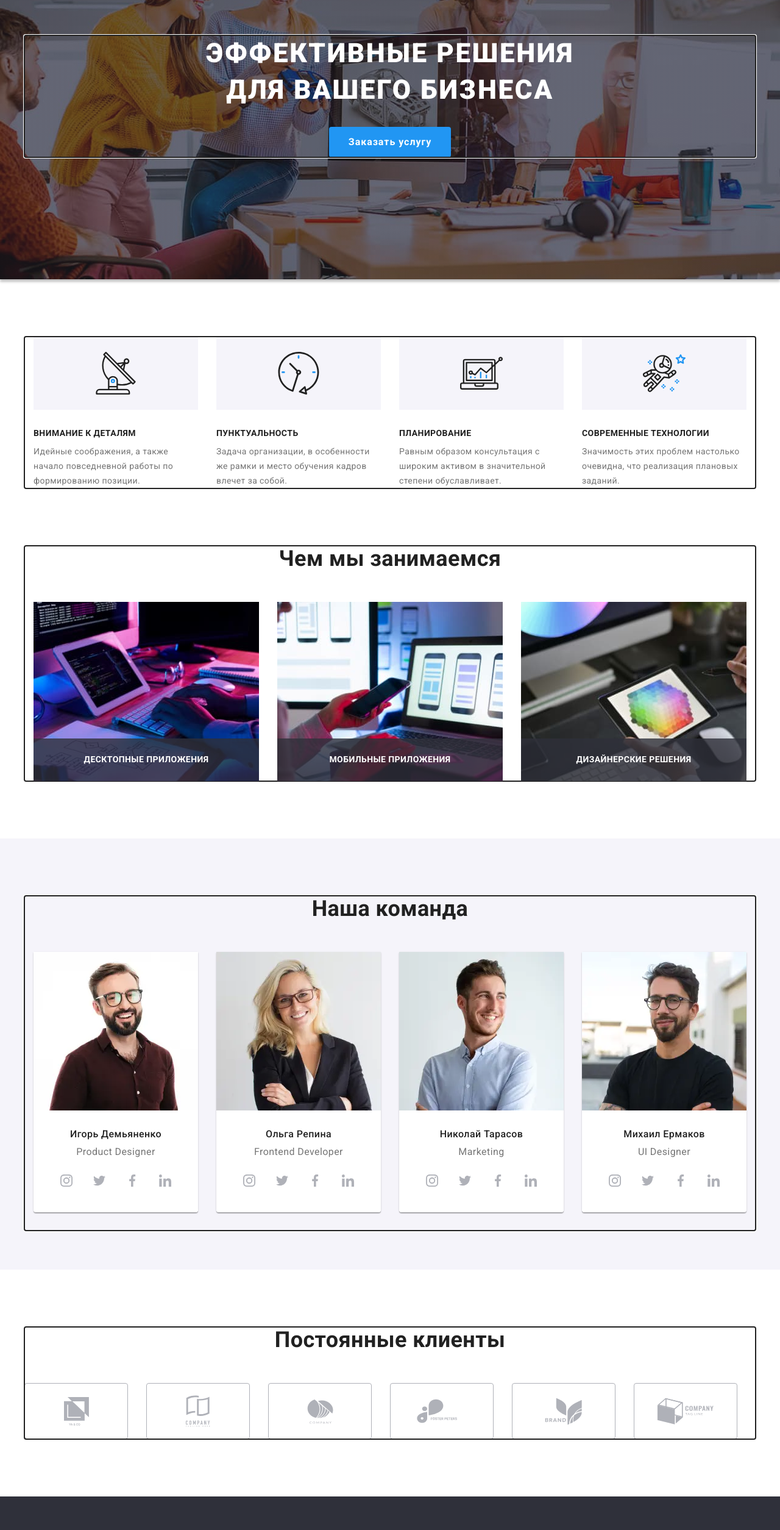
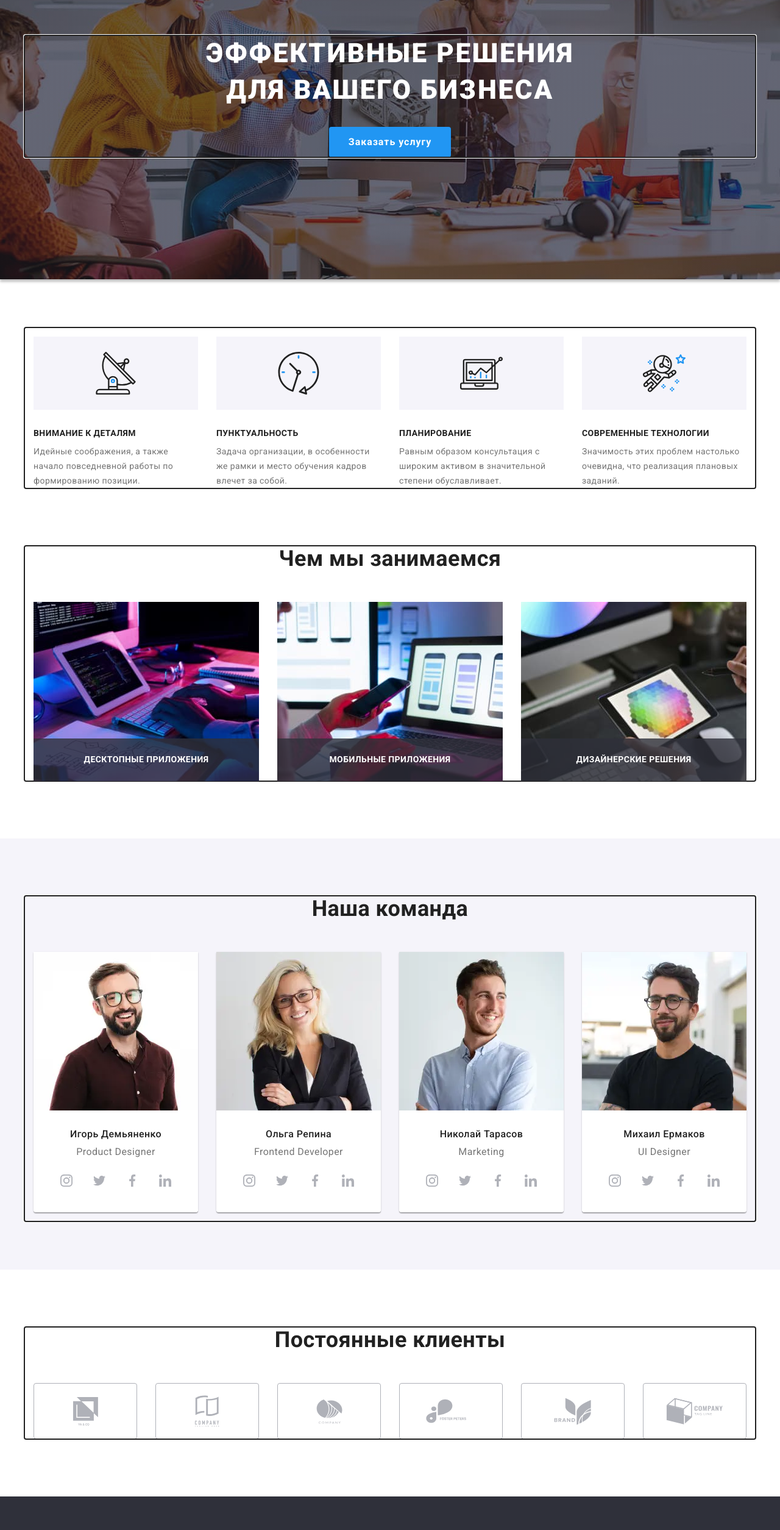
Before and after one commit to YaroslavKnysh/goit-markup-hw-08, a plain HTML site: page index.html in a window 1280 px wide. Shown: the part 223-2732 px from the top of the page at 61% size. Drawn offline with nearby package versions, Linux system fonts and the light colour scheme.

Commit message:
Подгон размеров

```diff
--- a/sass/components/_clients.scss
+++ b/sass/components/_clients.scss
@@ -41,13 +41,11 @@
   .clients__list {
     display: flex;
     flex-wrap: wrap;
-    margin-right: -30px;
-    margin-bottom: -30px;
+    margin: -15px;
   }
   .clients__item {
     flex-basis: calc(100% / 2 - 30px);
-    margin-right: 30px;
-    margin-bottom: 30px;
+    margin: 15px;
   }
 }
 @media screen and (min-width: 768px) {
@@ -62,19 +60,18 @@
   .clients__list {
     display: flex;
     flex-wrap: wrap;
-    margin-right: -30px;
-    margin-bottom: -30px;
+    margin: -15px;
   }
   .clients__item {
     flex-basis: calc(100% / 3 - 30px);
-    margin-right: 30px;
-    margin-bottom: 30px;
+    margin: 15px;
   }
 }
 @media screen and (min-width: 1200px) {
   .clients__list {
     display: flex;
     justify-content: center;
+    margin-left: 0;
   }
 
   .clients__link {
@@ -82,9 +79,6 @@
     height: 92px;
   }
 
-  .clients__item:not(:last-child) {
-    margin-right: 30px;
-  }
   .clients__title {
     font-size: 36px;
     margin-bottom: 50px;
--- a/sass/components/_features.scss
+++ b/sass/components/_features.scss
@@ -123,13 +123,11 @@
   .features__list {
     display: flex;
     flex-wrap: wrap;
-    margin-right: -30px;
-    margin-bottom: -30px;
+    margin: -15px;
   }
   .features__item {
     flex-basis: calc(100% / 2 - 30px);
-    margin-right: 30px;
-    margin-bottom: 30px;
+    margin: 15px;
   }
 
   .features__description {
@@ -188,9 +186,6 @@
       background-repeat: no-repeat;
       background-position: center;
     }
-    &:not(:last-child) {
-      margin-right: 30px;
-    }
   }
 
   .features__description {
@@ -205,5 +200,6 @@
     flex-direction: row;
     margin-right: 0;
     margin-bottom: 0;
+    justify-content: space-between;
   }
 }
--- a/sass/components/_team.scss
+++ b/sass/components/_team.scss
@@ -106,13 +106,14 @@
   .team__list {
     display: flex;
     flex-wrap: wrap;
-    margin-right: -30px;
-    margin-bottom: -30px;
+    margin: -15px;
   }
   .team__item {
     flex-basis: calc(100% / 2 - 30px);
-    margin-right: 30px;
-    margin-bottom: 30px;
+    margin: 15px;
+  }
+  .team__item:not(:last-child) {
+    margin-bottom: 15px;
   }
 }
 @media screen and (min-width: 1200px) {
```
Also changed, not shown: css/main.css, css/main.min.css, 2 other files.
